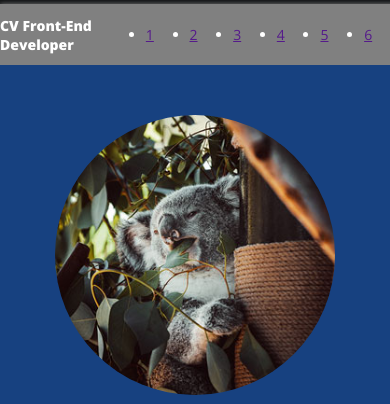
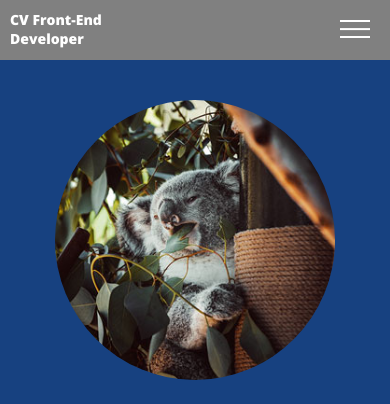
Before and after one commit to sharovskiye/rsschool-cv, a plain HTML site: page index.html in a window 390 px wide. Shown: the top 404 px of the page. Drawn offline with nearby package versions, Linux system fonts and the light colour scheme.

Commit message:
feat: add adaptive

```diff
--- a/index.html
+++ b/index.html
@@ -15,15 +15,19 @@
 <body>
     <div class="container">
         <header>
-            <h2>CV Front-End Developer</h2>
+            <h2 class="menu-text">CV Front-End Developer</h2>
+            <div class="menu-icon"><span>
+
+            </span></div>
             <nav>
                 <ul class="ul-nav">
-                    <li><a href="">1</a></li>
-                    <li><a href="">2</a></li>
-                    <li><a href="">3</a></li>
-                    <li><a href="">4</a></li>
-                    <li><a href="">5</a></li>
-                    <li><a href="">6</a></li>
+                    <li><a href="#contacts">contacts</a></li>
+                    <li><a href="#skill">skill</a></li>
+                    <li><a href="#english">english level</a></li>
+                    <li><a href="#summary">summary</a></li>
+                    <li><a href="#sample-code">sample code</a></li>
+                    <li><a href="#project">project</a></li>
+                    <li><a href="#education">education</a></li>
                 </ul>
             </nav>
         </header>
@@ -41,7 +45,7 @@
                     <h2>Front-End Developer</h2>
 
                 </div>
-                    <section>
+                    <section id="contacts">
                         <h2>Contacts:</h2>
                         <ul>
                             <li>telegram: YevheniiSh </li>
@@ -49,7 +53,7 @@
                         </ul>
                     </section>
 
-                <section>
+                <section id="skill">
                     <h2>Skills:</h2>
                     <ul>
                         <li>HTML</li>
@@ -60,7 +64,7 @@
                         <li>Git</li>
                     </ul>
                 </section>
-                <section>
+                <section id="english">
                     <h2>English level:</h2>
                     <p><b></b> A1 (Beginner)</p>
                 </section>
@@ -69,25 +73,25 @@
             </div>
 
             <div class="colum colum-right">
-                <article>
+                <section id="summary">
                     <h2>Summary:</h2>
                     <p>Scrupulous Front-End developer focused on professional growth. I love to
                         learn something new and improve my development skills. I develop my skills
                         every day.</p>
 
-                </article>
-                <section>
+                </section>
+                <section id="sample-code">
                     <h2>Sample code:</h2>
 
                     <a href="https://www.codewars.com/users/sharovskiye"><img class="codewars" src="https://www.codewars.com/users/sharovskiye/badges/large" alt="Codewars"></a>
-                    <pre><code>function usdcny(usd) {
-    let cny = usd * 6.75;
-    return cny.toFixed(2)+" Chinese Yuan";
+                    <pre><code><span class="blue">function</span> <span class="peru">usdcny</span>(<span class="cyan">usd</span>) {
+   <span class="blue">let</span> <span class="cyan">cny</span> = <span class="cyan">usd</span> * <span class="green">6.75</span>;
+    <span class="magenta">return</span> <span class="cyan">cny</span><span class="peru">.toFixed</span><span class="magenta">(</span>2<span class="magenta">)</span>+<span class="coral">" Chinese Yuan"</span>;
 }</code></pre>
 
                 </section>
 
-                <section>
+                <section id="project">
                     <h2>Project:</h2>
                     <a href="https://rolling-scopes-school.github.io/sharovskiye-JSFEPRESCHOOL/museum/"> <figure>
                         <figcaption>Museum</figcaption>
@@ -97,7 +101,7 @@
                 </section>
 
 
-                <section>
+                <section id="education">
                     <h2>Education:</h2>
                     <ul class="ul-education">
                         <li>Junior Specialist, Technician-Programmer</li>
@@ -119,6 +123,7 @@
 
 
     </div>
+    <script src="script.js"></script>
 </body>
 
 </html>
--- /dev/null
+++ b/script.js
@@ -0,0 +1,7 @@
+const burger=document.querySelector('.menu-icon')
+const menuBody=document.querySelector('.ul-nav')
+
+burger.addEventListener('click',function(){
+    console.log('lol');
+    menuBody.classList.toggle('active')
+})
--- a/style.css
+++ b/style.css
@@ -8,8 +8,12 @@ h1{
     font-size: 2em;
 }
 
+a{
+    text-decoration: none;
+    color: #ffffff;
+}
+
 body{
-    border-top: 4px solid #101214;
     margin: 0;
     color: #ffffff;
 
@@ -28,13 +32,46 @@ header{
     display: flex;
 }
 
+.blue{
+    color: blue;
+}
+
+.cyan{
+    color: cyan;
+}
+
+.magenta{
+    color:darkmagenta
+}
+
+.peru{
+    color: peru;
+}
+
+.coral{
+    color: lightcoral;
+}
+
+.green{
+    color: lightgreen;
+}
+
+
 footer{
     background-color: grey;
     text-align: center;
+    display: flex;
+    align-items: center;
+    justify-content: space-evenly;
 }
 
 nav{
     width: 100%;
+}
+
+.menu-text{
+    margin-top: 10px;
+    margin-left: 10px;
 }
 
 .ul-nav{
@@ -42,15 +79,29 @@ nav{
     height: 100%;
     margin: 0;
     display: flex;
+    flex-wrap: wrap;
     justify-content: space-around;
     align-items: center;
+    list-style-type: none;
 }
+.ul-nav li{
+    padding: 13px;
+}
+
+.menu-icon{
+    right: 0;
+    top:0;
+    display: none;
+}
+
 
 main{
     display: flex;
     justify-content: space-between;
 
 }
+
+
 
 .photo{
     width: 80%;
@@ -102,8 +153,10 @@ ul{
     *{
         font-size: 20px;
     }
+
     main{
         display:block;
+
     }
     .colum-left, .colum-right{
         width: 100%;
@@ -113,6 +166,69 @@ ul{
     .codewars{
         width: 300px;
     }
+
+    .menu-icon{
+        z-index: 5;
+        display: block;
+        position: fixed;
+        width: 30px;
+        height: 18px;
+        cursor: pointer;
+        margin: 20px;
+    }
+    .menu-icon::before,
+    .menu-icon::after,
+    .menu-icon span{
+        left: 0;
+        position: absolute;
+        height: 10%;
+        width: 100%;
+        transition: all 0.3s ease 0s;
+        background-color: #ffffff;
+    }
+    .menu-icon::before,
+    .menu-icon::after{
+        content: '';
+    }
+    .menu-icon::before{
+        top: 0;
+    }
+    .menu-icon::after{
+        bottom: 0;
+    }
+
+    .menu-icon span{
+        top: 50%;
+        transform: scale(1) translate(0px,-50%);
+    }
+
+    .ul-nav{
+        position: fixed;
+        top: 0;
+        left: -100%;
+        width: 100%;
+        height: 100%;
+        background-color: rgba(0, 0, 0, 0.7);
+        padding: 100px 30px 30px 30px;
+        transition: left 0.3s ease 0s;
+        flex-flow: column;
+        overflow: auto;
+    }
+
+    .ul-nav.active{
+        left: 0;
+    }
+
+    header{
+        position: fixed;
+        width: 100%;
+        z-index: 6;
+    }
+
+    .photo{
+        margin-top: 80px;
+    }
+
 }
 @media (max-width:420px) {
     *{
```
